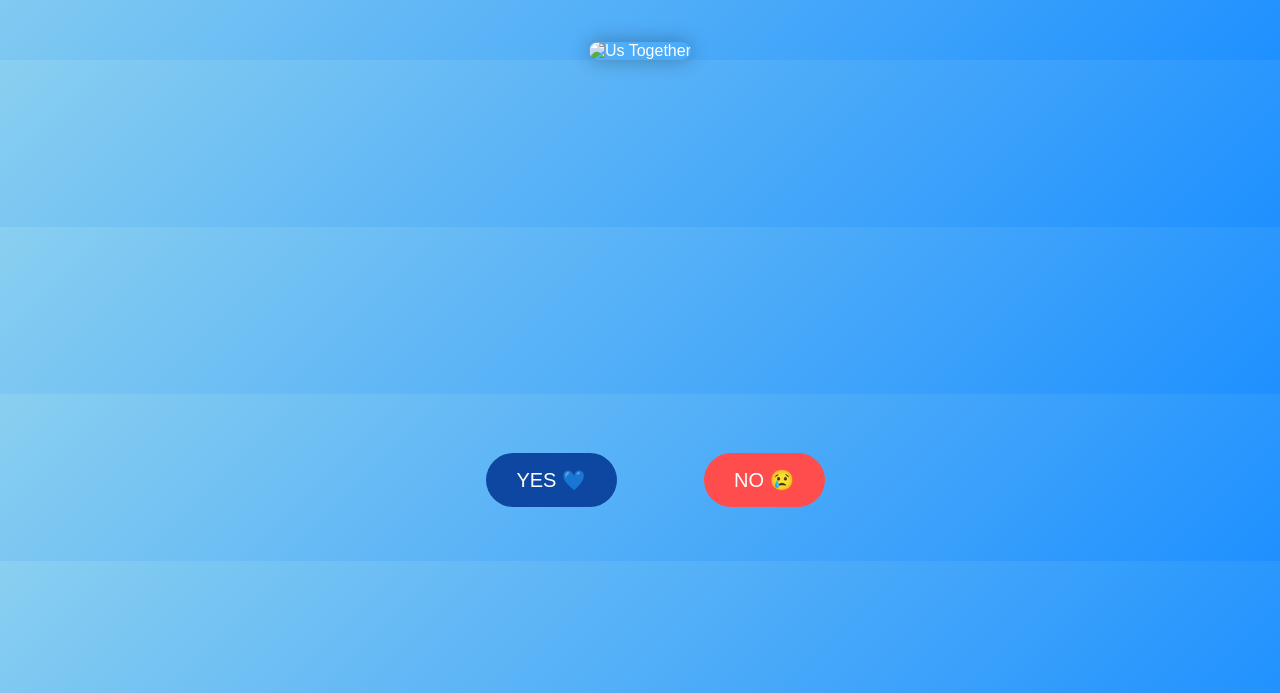
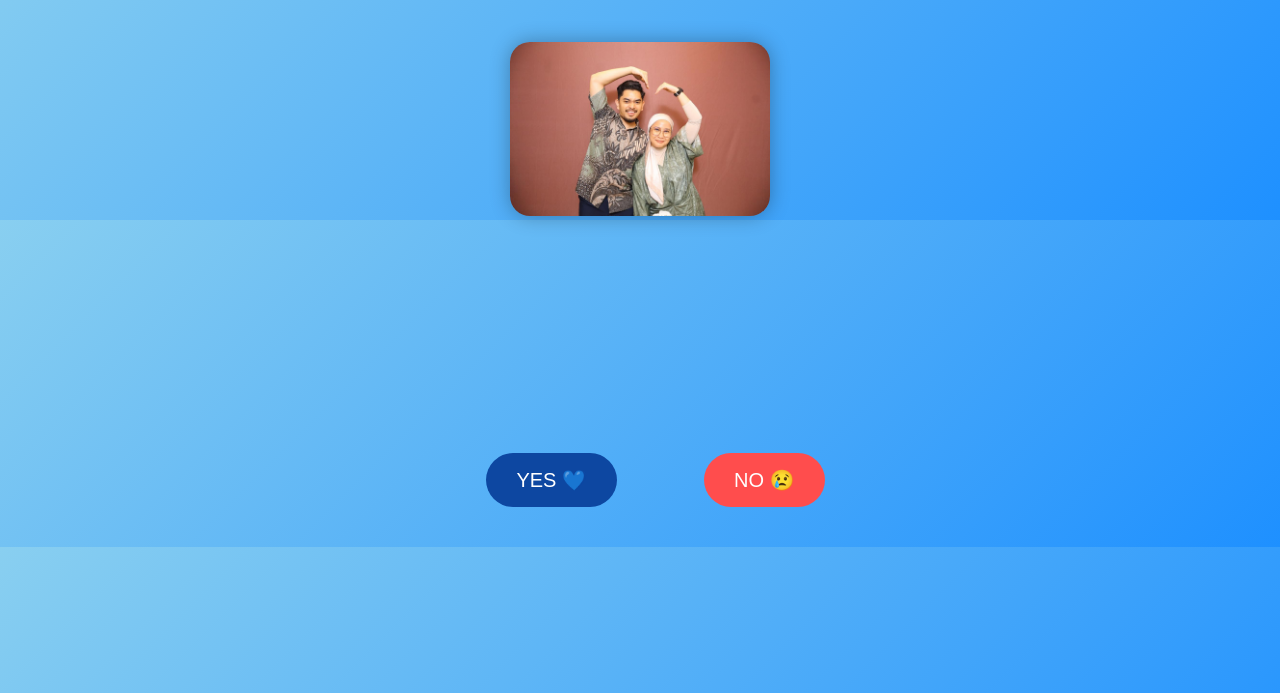
Before and after one commit to fouroutofseven/valentines-for-syaza-qistina, a plain HTML site: page index.html in a window 1280 px wide. Shown: the part 107-800 px from the top of the page. Drawn offline with nearby package versions, Linux system fonts and the light colour scheme.

Commit message:
Update index.html

```diff
--- a/index.html
+++ b/index.html
@@ -78,7 +78,7 @@
     <h1>Will You Be My Valentine? 💙</h1>
 
     <!-- YOUR PICTURE -->
-    <img src="us.jpg" alt="Us Together">
+    <img src="us.jpeg" alt="Us Together">
 
     <button id="yesBtn" onclick="yesClicked()">YES 💙</button>
     <button id="noBtn">NO 😢</button>
```
